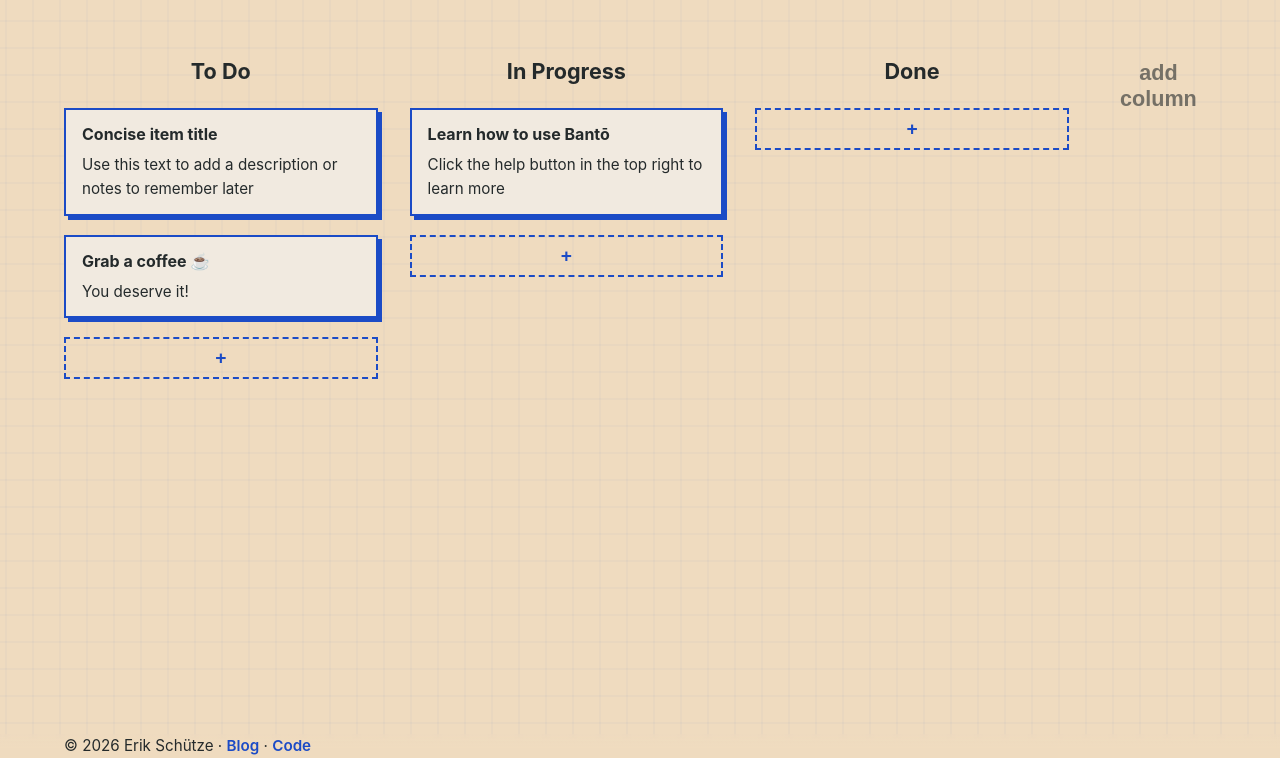
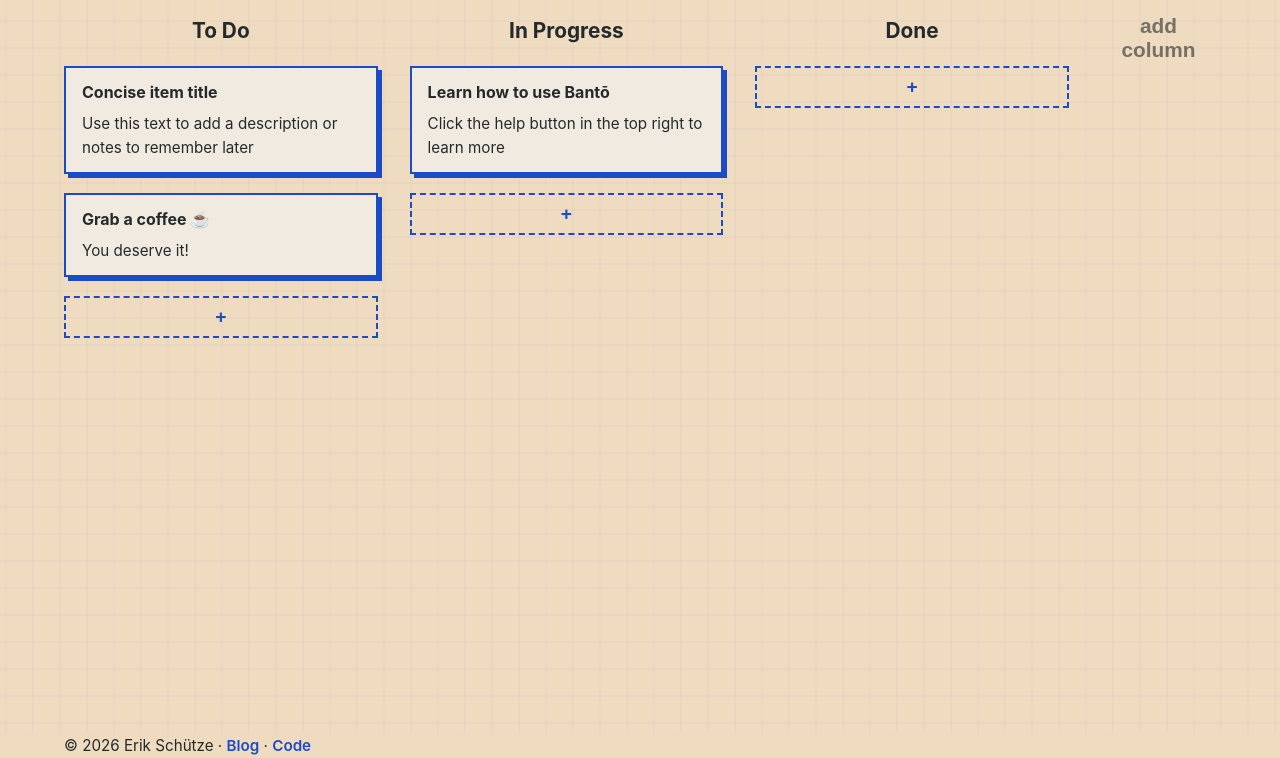
Before and after one commit to Erik-Schuetze/banto, a plain HTML site: page site/index.html in a window 1280 px wide. Shown: the part 42-800 px from the top of the page. Drawn offline with Linux system fonts and the light colour scheme.

Commit message:
improve formatting

```diff
--- a/site/css/style.css
+++ b/site/css/style.css
@@ -23,12 +23,8 @@ body {
         linear-gradient(90deg, rgba(27, 75, 198, 0.06) 1px, transparent 1px);
     background-size: 27px 27px;
     background-position: center center;
-    min-height: 100vh;
     height: 100vh;
-    display: flex;
-    flex-direction: column;
-    padding-top: 5vh;
-    padding-bottom: 3vh;
+    margin: 0;
 }
 
 .navbar {
@@ -87,12 +83,13 @@ body {
 }
 
 .site-main {
-    flex: 1 1 auto;
-    display: flex;
-    min-height: 0;
-    overflow: hidden;
-    margin-top: 5vh;
-    margin-bottom: 3vh;
+    position: absolute;
+    top: 5vh;
+    left: 0;
+    right: 0;
+    bottom: 3vh;
+    overflow-y: auto;
+    overflow-x: hidden;
 }
 
 .kanban-container {
@@ -101,8 +98,6 @@ body {
     display: flex;
     gap: 2rem;
     padding: 1rem 4rem 2rem;
-    flex: 1;
-    overflow-x: auto;
     width: 100%;
 }
 
@@ -117,10 +112,10 @@ body {
 
 .kanban-column-title {
     font-weight: 700;
-    font-size: 1.35rem;
+    font-size: clamp(0.9rem, 1.9vw, 1.3rem);
     text-align: center;
     position: relative;
-    padding: 0 1.8rem;
+    padding: 0;
 }
 
 .kanban-column-delete {
@@ -196,8 +191,8 @@ body {
     background: transparent;
     color: rgba(36, 42, 43, 0.6);
     font-weight: 700;
-    font-size: 1.35rem;
-    padding: 0.35rem 0.5rem;
+    font-size: clamp(0.9rem, 1.9vw, 1.3rem);
+    padding: 0;
     cursor: pointer;
     transition: color 0.2s ease;
 }
--- a/site/index.html
+++ b/site/index.html
@@ -51,7 +51,7 @@
         </div>
 
         <div class="kanban-column kanban-column-add">
-          <button class="kanban-column-title" type="button" aria-label="Add column">add column</button>
+          <button class="kanban-column-title" type="button" aria-label="Add">add column</button>
         </div>
       </div>
     </main>
```
